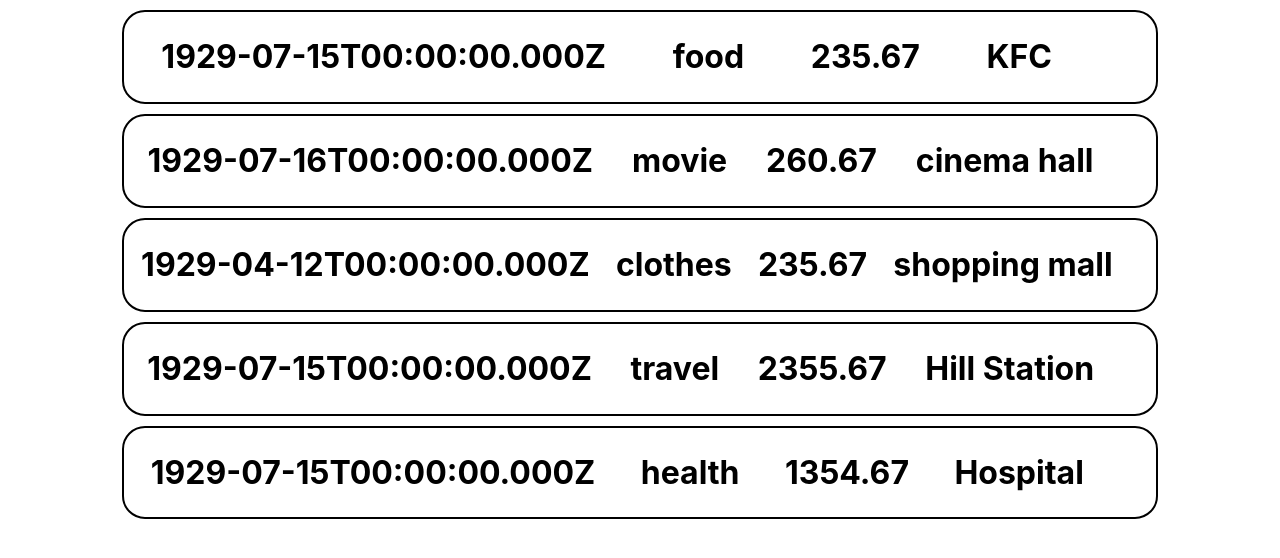
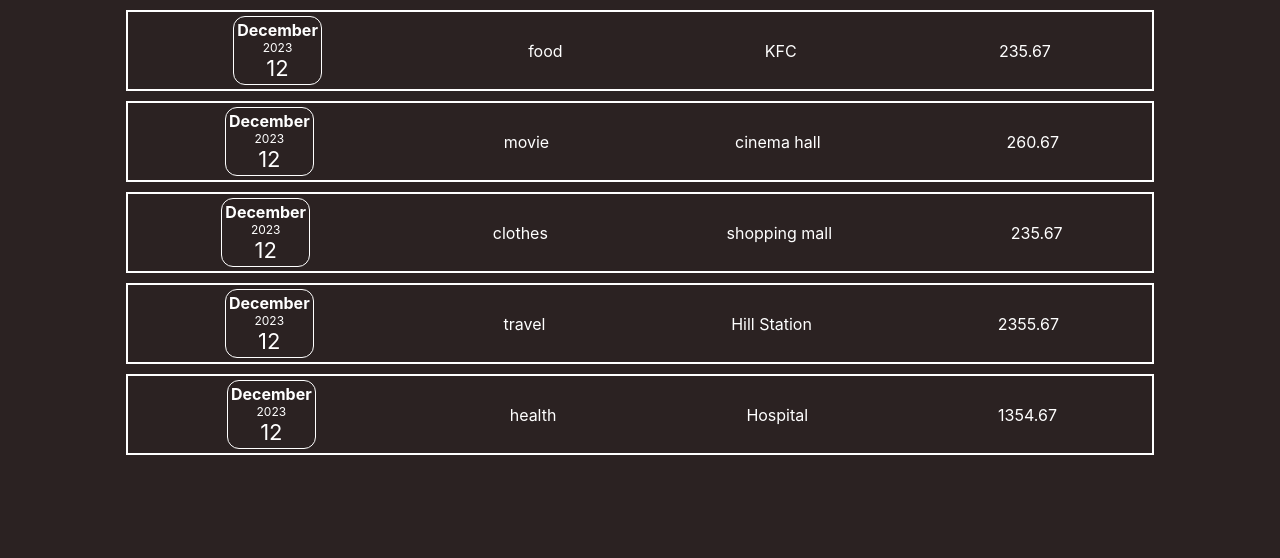
Before and after one commit to amant2904/React-Expense-tracker, a React (Create React App) app: page / in a window 1280 px wide. Shown: the top 558 px of the page. Built offline with nearby package versions, Linux system fonts and the light colour scheme.

Commit message:
making code smaller and readable

```diff
--- a/src/App.js
+++ b/src/App.js
@@ -4,48 +4,43 @@ import ExpenseItem from './components/ExpenseItem.js';
 function App() {
   const expenses = [{
     id: 1,
-    date: new Date(23, 12, 2023),
+    date: new Date(2023, 11, 12),
     item: "food",
     cost: 235.67,
     locationOfExpenditure: "KFC"
   },
   {
     id: 2,
-    date: new Date(23, 12, 2024),
+    date: new Date(2023, 11, 12),
     item: "movie",
     cost: 260.67,
     locationOfExpenditure: "cinema hall"
   },
   {
     id: 3,
-    date: new Date(23, 9, 2021),
+    date: new Date(2023, 11, 12),
     item: "clothes",
     cost: 235.67,
     locationOfExpenditure: "shopping mall"
   },
   {
     id: 4,
-    date: new Date(23, 12, 2023),
+    date: new Date(2023, 11, 12),
     item: "travel",
     cost: 2355.67,
     locationOfExpenditure: "Hill Station"
   },
   {
     id: 5,
-    date: new Date(23, 12, 2023),
+    date: new Date(2023, 11, 12),
     item: "health",
     cost: 1354.67,
     locationOfExpenditure: "Hospital"
   }]
   return (
     <>
-      {/* <ExpenseItem date={expenses[0].date} item={expenses[0].item} cost={expenses[0].cost} locationOfExpenditure={expenses[0].locationOfExpenditure} />
-      <ExpenseItem date={expenses[1].date} item={expenses[1].item} cost={expenses[1].cost} locationOfExpenditure={expenses[1].locationOfExpenditure} />
-      <ExpenseItem date={expenses[2].date} item={expenses[2].item} cost={expenses[2].cost} locationOfExpenditure={expenses[2].locationOfExpenditure} />
-      <ExpenseItem date={expenses[3].date} item={expenses[3].item} cost={expenses[3].cost} locationOfExpenditure={expenses[3].locationOfExpenditure} />
-      <ExpenseItem date={expenses[4].date} item={expenses[4].item} cost={expenses[4].cost} locationOfExpenditure={expenses[4].locationOfExpenditure} /> */}
       {expenses.map((expenses) => {
-        return <ExpenseItem key={expenses.id} date={expenses.date} item={expenses.item} cost={expenses.cost} locationOfExpenditure={expenses.locationOfExpenditure} />
+        return <ExpenseItem date={expenses.date} item={expenses.item} amount={expenses.cost} locationOfExpenditure={expenses.locationOfExpenditure}></ExpenseItem>
       })}
     </>
   );
--- /dev/null
+++ b/src/components/ExpenseDate.css
@@ -0,0 +1,21 @@
+.expense-date{
+    border: 1px solid white;
+    padding: 3px;
+    margin: 4px;
+    box-sizing: border-box;
+    display: flex;
+    flex-direction: column;
+    align-items: center;
+    justify-content: center;
+    border-radius: 12px;
+}
+.expense__month{
+    font-size: 16px;
+    font-weight: bold;
+}
+.expense__year{
+    font-size: 12px;
+}
+.expense__date{
+    font-size: 22px;
+}
--- /dev/null
+++ b/src/components/ExpenseDate.js
@@ -0,0 +1,16 @@
+import React from 'react'
+import "./ExpenseDate.css"
+
+export default function ExpenseDate(props) {
+    const month = props.date.toLocaleString("en-US", { month: "long" });
+    const date = props.date.toLocaleString("en-US", { day: "2-digit" });
+    const year = props.date.getFullYear();
+
+    return (
+        <div className='expense-date'>
+            <div className="expense__month">{month}</div>
+            <div className="expense__year">{year}</div>
+            <div className="expense__date">{date}</div>
+        </div>
+    )
+}
--- /dev/null
+++ b/src/components/ExpenseDetails.js
@@ -0,0 +1,7 @@
+import React from 'react'
+
+export default function ExpenseDetails(props) {
+    return (
+        <p className='text-center'>{props.amount}</p>
+    )
+}
--- a/src/components/ExpenseItem.js
+++ b/src/components/ExpenseItem.js
@@ -1,16 +1,15 @@
 import React from 'react'
 import "./expenseItem.css"
+import ExpenseDate from './ExpenseDate'
+import ExpenseDetails from './ExpenseDetails'
 
 export default function ExpenseItem(props) {
     return (
-        <>
-            <div className='main_div'>
-                <h1>{props.date.toISOString()}</h1>
-                <h1>{props.item}</h1>
-                <h1>{props.cost}</h1>
-                <h1>{props.locationOfExpenditure}</h1>
-                <h1>{props.Key}</h1>
-            </div>
-        </>
+        <div className='expense-item'>
+            <ExpenseDate date={props.date} />
+            <p>{props.item}</p>
+            <p>{props.locationOfExpenditure}</p>
+            <ExpenseDetails amount={props.amount} />
+        </div>
     )
 }
--- a/src/components/expenseItem.css
+++ b/src/components/expenseItem.css
@@ -1,9 +1,8 @@
-.main_div{
+.expense-item{
+    border: 2px solid white;
+    margin : 10px auto;
+    width: 80vw;
     display: flex;
-    border: 2px solid black;
-    padding: 4px;
+    align-items: center;
     justify-content: space-around;
-    border-radius: 23px;
-    width: 80vw;
-    margin: 10px auto;
 }
--- a/src/index.css
+++ b/src/index.css
@@ -5,6 +5,8 @@ body {
     sans-serif;
   -webkit-font-smoothing: antialiased;
   -moz-osx-font-smoothing: grayscale;
+  background-color: rgb(43, 34, 34);
+  color: white;
 }
 
 code {
```
Also changed, not shown: public/index.html (+6 -4 lines).
